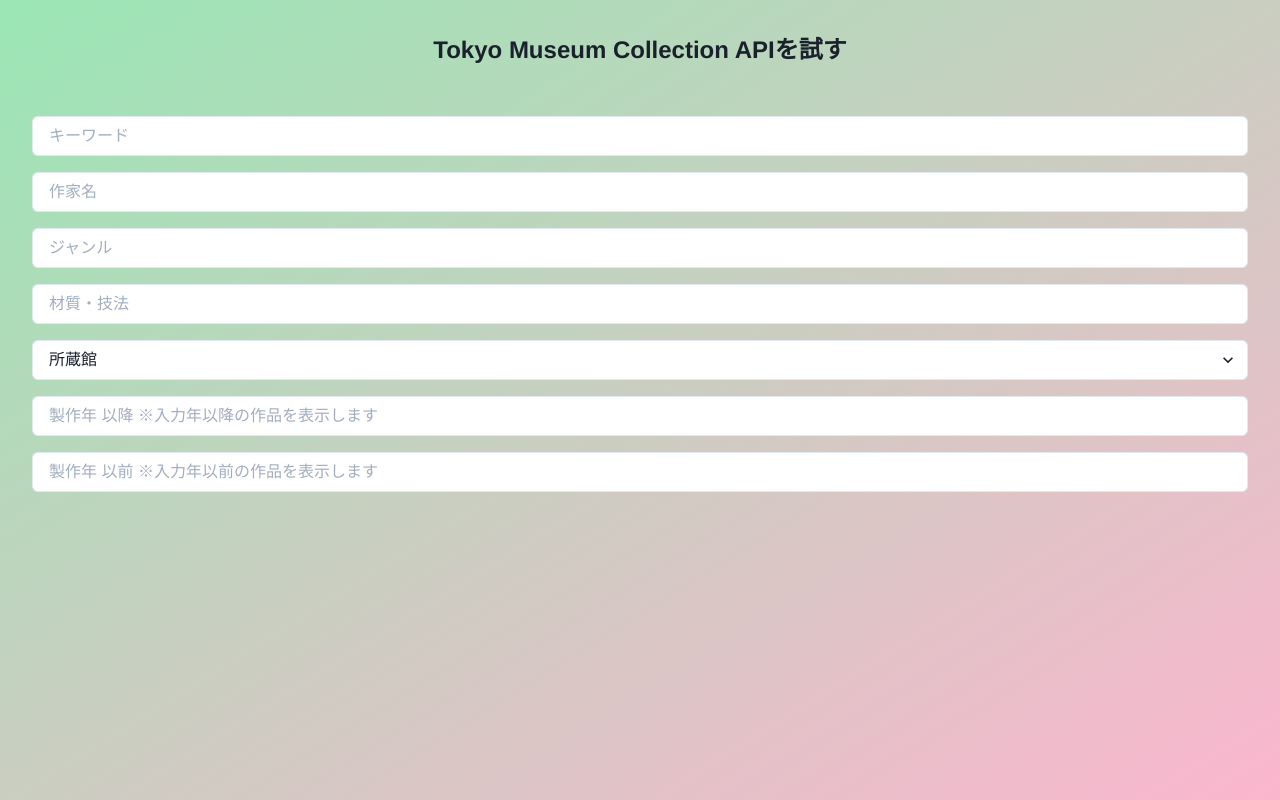
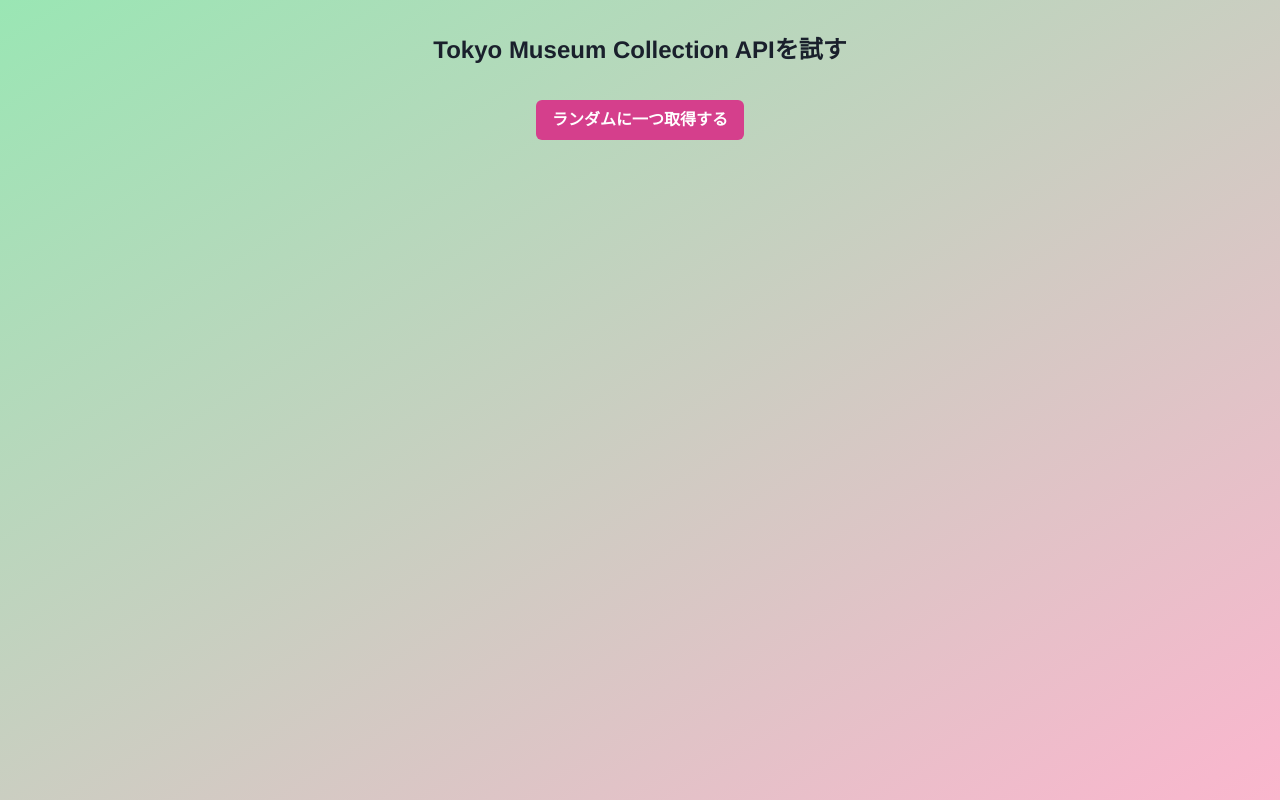
Before and after one commit to hiroko-ino/metropolitan-api-with-chakra-ui, a React (Create React App) app: page / in a window 1280 px wide. Built offline with nearby package versions, Linux system fonts and the light colour scheme.

Commit message:
APIの取得まで

```diff
--- a/src/App.tsx
+++ b/src/App.tsx
@@ -3,34 +3,160 @@
   ChakraProvider,
   Box,
   Text,
-  Input,
-  Select,
+  Flex,
+  Code,
+  Button,
+  Image,
+  Spinner
 } from "@chakra-ui/react"
-import { INDEX_DATA } from "./const"
+import { INDEX_DATA, LABELS } from "./const"
 import theme from "./theme"
+import api from "./api"
+import { getRandom } from "./utils"
 
-export const App = () => (
+interface objectResponseData {
+  objectID: number
+  isHighlight: boolean
+  accessionNumber: string
+  accessionYear: string
+  isPublicDomain: boolean
+  primaryImage: string
+  primaryImageSmall: string
+  additionalImages: string[]
+  constituents: {
+    constituentID: number
+    role: string
+    name: string
+    constituentULAN_URL: string
+    constituentWikidata_URL: string
+  }[]
+  department: string
+  objectName: string
+  title: string
+  culture: string
+  period: string
+  dynasty: string
+  reign: string
+  portfolio: string
+  artistRole: string
+  artistPrefix: string
+  artistDisplayName: string
+  artistDisplayBio: string
+  artistSuffix: string
+  artistAlphaSort: string
+  artistNationality: string
+  artistBeginDate: string
+  artistEndDate: string
+  artistGender: string
+  artistWikidata_URL: string
+  artistULAN_URL: string
+  objectDate: string
+  objectBeginDate: string
+  objectEndDate: string
+  medium: string
+  dimensions: string
+  dimensionsParsed: string
+  measurements: {
+    elementName: string
+    elementDescription: string
+    elementMeasurements: {
+      Height: number
+      Length: number
+      Width: number
+    }
+  }[]
+  creditLine: string
+  geographyType: string
+  city: string
+  state: string
+  county: string
+  country: string
+  region: string
+  subregion: string
+  locale: string
+  locus: string
+  excavation: string
+  river: string
+  classification: string
+  rightsAndReproduction: string
+  linkResource: string
+  metadataDate: string
+  repository: string
+  objectURL: string
+  tags: {
+    term: string
+    AAT_URL: string
+    Wikidata_URL: string
+  }[]
+  objectWikidata_URL: string
+  isTimelineWork: boolean
+  GalleryNumber: number
+}
+
+export const App = () => {
+  const [numArr, setNumArr] = React.useState<number[]>([]);
+  const [result, setResult] = React.useState<objectResponseData[]>([]);
+  const [isPending, setIsPending] = React.useState(false);
+
+  const getSearchResult = async () => {
+    let objectIDs: number[] = numArr.length ? numArr : [];
+
+    if (!numArr.length) {
+      setIsPending(true);
+      await api.get('https://collectionapi.metmuseum.org/public/collection/v1/objects', (status: number, response: any) => {
+        objectIDs = response.objectIDs
+        setNumArr(objectIDs);
+      });
+    }
+    const randomNum = getRandom(objectIDs);
+    await api.get(`https://collectionapi.metmuseum.org/public/collection/v1/objects/${randomNum}`, (status: number, response: any) => {
+      setResult([response]);
+      setIsPending(false);
+    });
+  }
+
+  return (
     <ChakraProvider theme={theme}>
       <Box p={8} minH="100vh" bgGradient='linear(to-br, green.200, pink.200)'>
         <Text align="center" fontSize="2xl" fontWeight={600}>
           {INDEX_DATA.SITENAME}
         </Text>
-      <Box pt={10}>
-        <Input placeholder="キーワード" backgroundColor="#fff" my={2} />
-        <Input placeholder="作家名" backgroundColor="#fff" my={2} />
-        <Input placeholder="ジャンル" backgroundColor="#fff" my={2} />
-        <Input placeholder="材質・技法" backgroundColor="#fff" my={2} />
-        <Select placeholder="所蔵館" backgroundColor="#fff" my={2}>
-          <option value="edo-tokyo-museum">江戸東京博物館</option>
-          <option value="topmuseum">東京都写真美術館</option>
-          <option value="mot-art-museum">東京都現代美術館</option>
-          <option value="tatemonoen">江戸東京たてもの園</option>
-          <option value="tobikan">東京都美術館</option>
-          <option value="teien-art-museum">庭園美術館</option>
-        </Select>
-        <Input placeholder="製作年 以降 ※入力年以降の作品を表示します" backgroundColor="#fff" my={2} />
-        <Input placeholder="製作年 以前 ※入力年以前の作品を表示します" backgroundColor="#fff" my={2} />
+        <Flex justify="center" p={8}>
+          <Button colorScheme="pink" onClick={getSearchResult}>{INDEX_DATA.BUTTON}</Button>
+        </Flex>
+        <Box>
+            {isPending && (
+              <Flex justify="center">
+                <Spinner color='pink.500' />
+              </Flex>
+            )}
+            {result.map((item) => {
+              return (
+                <>
+                  {item.primaryImage && (
+                    <Flex justify="center" pb={8}>
+                      <Image src={item.primaryImageSmall} width="30%" />
+                    </Flex>
+                  )}
+                  <Code p={2} width="100%" lineHeight={1.8}>
+                    {LABELS.TITLE}: {item.title} <br />
+                    {LABELS.ARTIST_DISPLAY_NAME}: {item.artistDisplayName} <br />
+                    {LABELS.ARTIST_DISPLAY_BIO}: {item.artistDisplayBio} <br />
+                    {LABELS.ARTIST_NATIONALITY}: {item.artistNationality} <br />
+                    {LABELS.ARTIST_BEGIN_DATE}: {item.artistBeginDate} <br />
+                    {LABELS.ARTIST_END_DATE}: {item.artistEndDate} <br />
+                    {LABELS.ARTIST_GENDER}: {item.artistGender} <br />
+                    {LABELS.IS_PUBLIC_DOMAIN}: {item.isPublicDomain ? LABELS.PUBLIC.TRUE : LABELS.PUBLIC.FALSE} <br />
+                    {LABELS.CULTURE}: {item.culture} <br />
+                    {LABELS.PERIOD}: {item.period} <br />
+                    {LABELS.DIMENTIONS}: {item.dimensions} <br />
+                    {LABELS.CITY}: {item.city} <br />
+                  </Code>
+                </>
+              )
+            })}
         </Box>
       </Box>
     </ChakraProvider>
   )
+}
--- a/src/const/index.ts
+++ b/src/const/index.ts
@@ -1,3 +1,24 @@
 export const INDEX_DATA = {
   SITENAME: 'Tokyo Museum Collection APIを試す',
+  BUTTON: 'ランダムに一つ取得する'
 }
+
+export const LABELS = {
+  IS_PUBLIC_DOMAIN: 'パブリックドメインかどうか',
+  PUBLIC: {
+    TRUE: 'パブリックドメイン',
+    FALSE: 'パブリックドメインではない'
+  },
+  OBJECT_NAME: '物理的なタイプ',
+  TITLE: 'タイトル',
+  CULTURE: 'カルチャー',
+  PERIOD: '制作された期間',
+  ARTIST_DISPLAY_NAME: 'アーティスト名',
+  ARTIST_DISPLAY_BIO: 'バイオグラフィー',
+  ARTIST_NATIONALITY: 'アーティストのナショナリティー',
+  ARTIST_BEGIN_DATE: 'アーティストの生まれた年',
+  ARTIST_END_DATE: 'アーティストの亡くなった年',
+  ARTIST_GENDER: 'アーティストの性別',
+  DIMENTIONS: 'アートワークのサイズ',
+  CITY: 'アートワークの作成された都市',
+}
```
Lines whose indentation alone changed are shown as unchanged.
